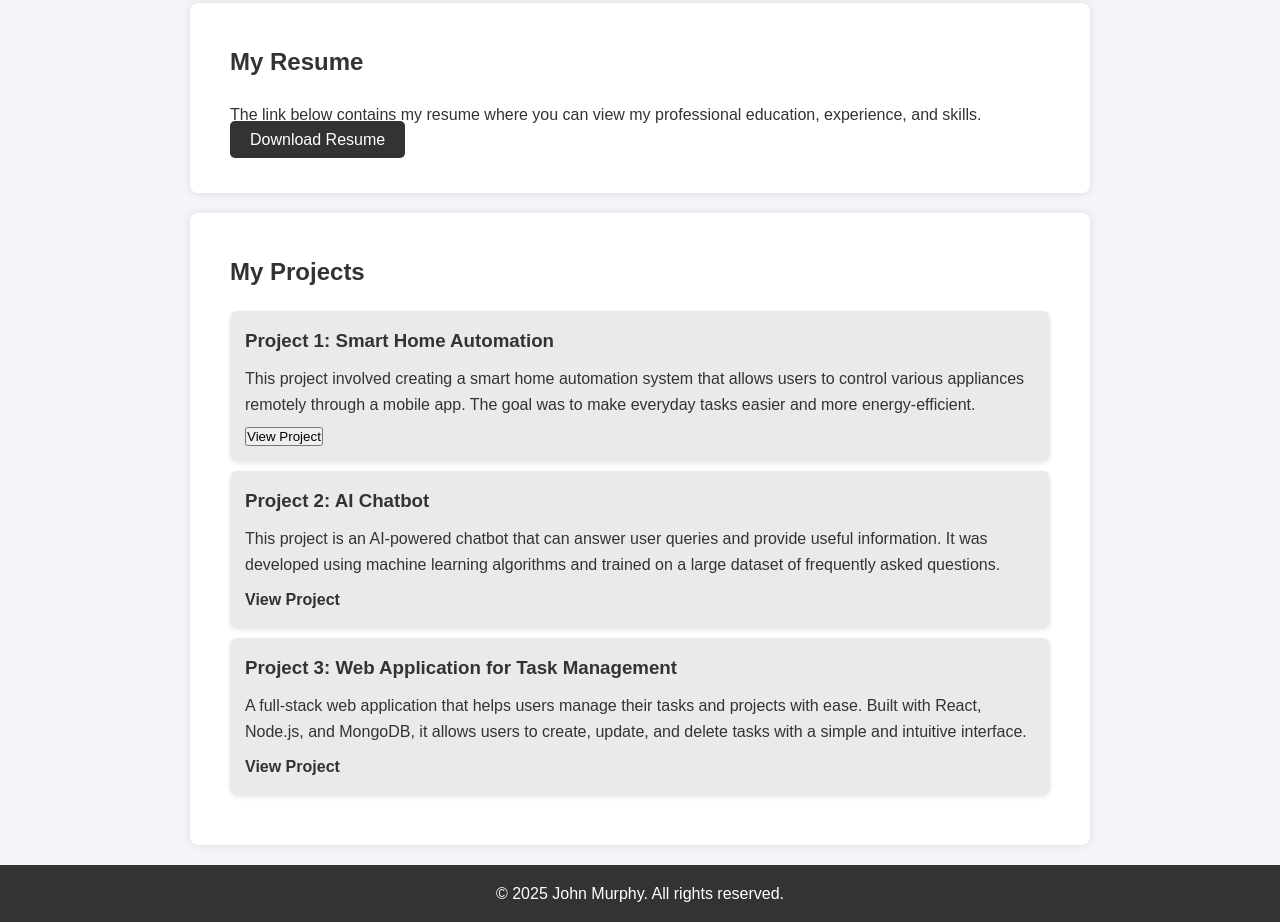
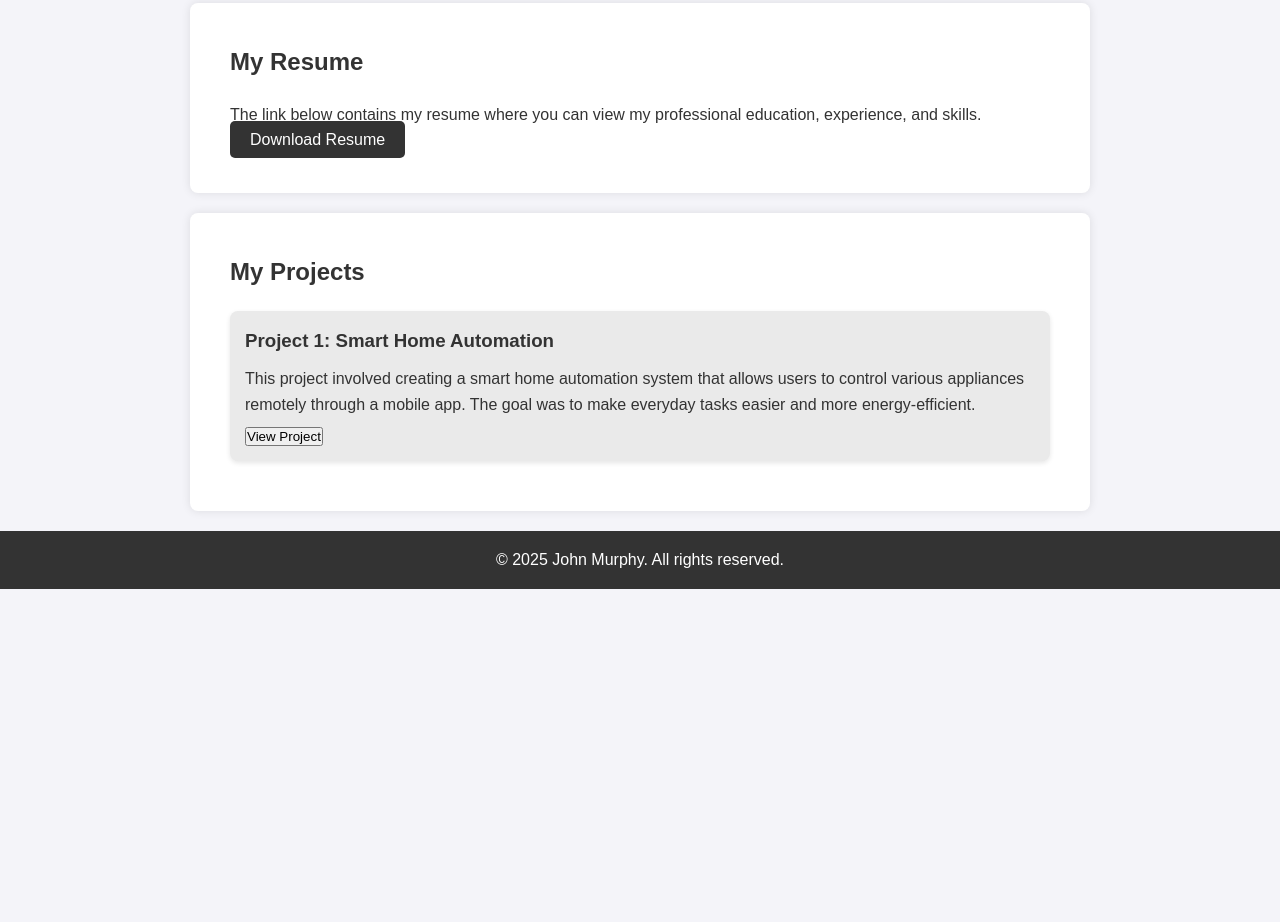
Before and after one commit to 0xJMurphy/0xJMurphy.github.io, a plain HTML site: page index.html in a window 1280 px wide. Shown: the part 634-1556 px from the top of the page. After the commit the page ends 1223 px from the top, so only its background shows below. Drawn offline with Linux system fonts and the light colour scheme.

Commit message:
Update index.html
shrinking to 1 project

```diff
--- a/index.html
+++ b/index.html
@@ -153,16 +153,6 @@ u<!DOCTYPE html>
                     <button>View Project</button>
                 </a>
             </div>
-            <div class="project-card">
-                <h3>Project 2: AI Chatbot</h3>
-                <p>This project is an AI-powered chatbot that can answer user queries and provide useful information. It was developed using machine learning algorithms and trained on a large dataset of frequently asked questions.</p>
-                <a href="#">View Project</a>
-            </div>
-            <div class="project-card">
-                <h3>Project 3: Web Application for Task Management</h3>
-                <p>A full-stack web application that helps users manage their tasks and projects with ease. Built with React, Node.js, and MongoDB, it allows users to create, update, and delete tasks with a simple and intuitive interface.</p>
-                <a href="#">View Project</a>
-            </div>
         </div>
     </section>
 
```
